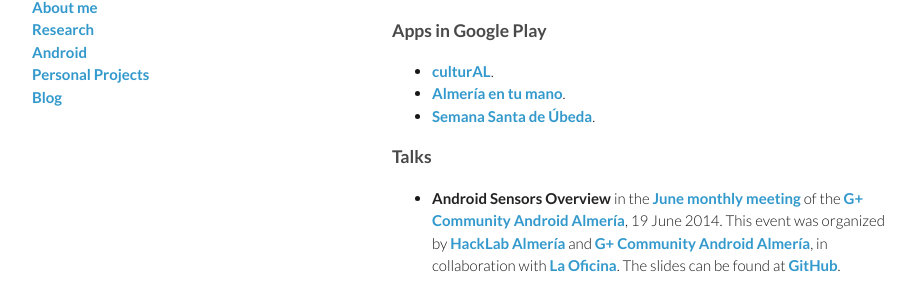
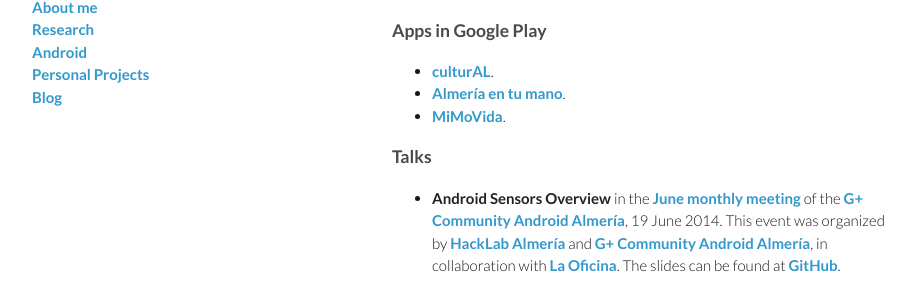
Before and after one commit to josejuansanchez/josejuansanchez.github.io, a Jekyll site: the page built from android/index.md, in a window 1280 px wide and 1230 px high. Shown: the part 209-507 px from the top of the window, without its empty margins (178-1096 px from the left). Built offline with Jekyll 4.4.1, drawn with Linux system fonts in a browser that asks for light colours.

Commit message:
Update index.md

```diff
--- a/android/index.md
+++ b/android/index.md
@@ -11,7 +11,7 @@
 ### Apps in Google Play
   - [culturAL](https://play.google.com/store/apps/details?id=org.josejuansanchez.agendaculturaldealmeria).
   - [Almería en tu mano](https://play.google.com/store/apps/details?id=es.almeriaentumano.android).
-  - [Semana Santa de Úbeda](https://play.google.com/store/apps/details?id=org.josejuansanchez.semanasantadeubeda).
+  - [MiMoVida](https://play.google.com/store/apps/details?id=com.idiria.games.mimovida).
 
 ### Talks
   * **Android Sensors Overview** in the [June monthly meeting](https://plus.google.com/u/0/events/c413kli326rdrf6ufgro4jecjm8) of the [G+ Community Android Almería](https://plus.google.com/u/0/communities/105420979515011141876), 19 June 2014. This event was organized by [HackLab Almería](http://hacklabalmeria.net) and [G+ Community Android Almería](https://plus.google.com/u/0/communities/105420979515011141876), in collaboration with [La Oficina](http://laoficinacultural.org). The slides can be found at [GitHub](http://josejuansanchez.org/android-sensors-overview/).
```
